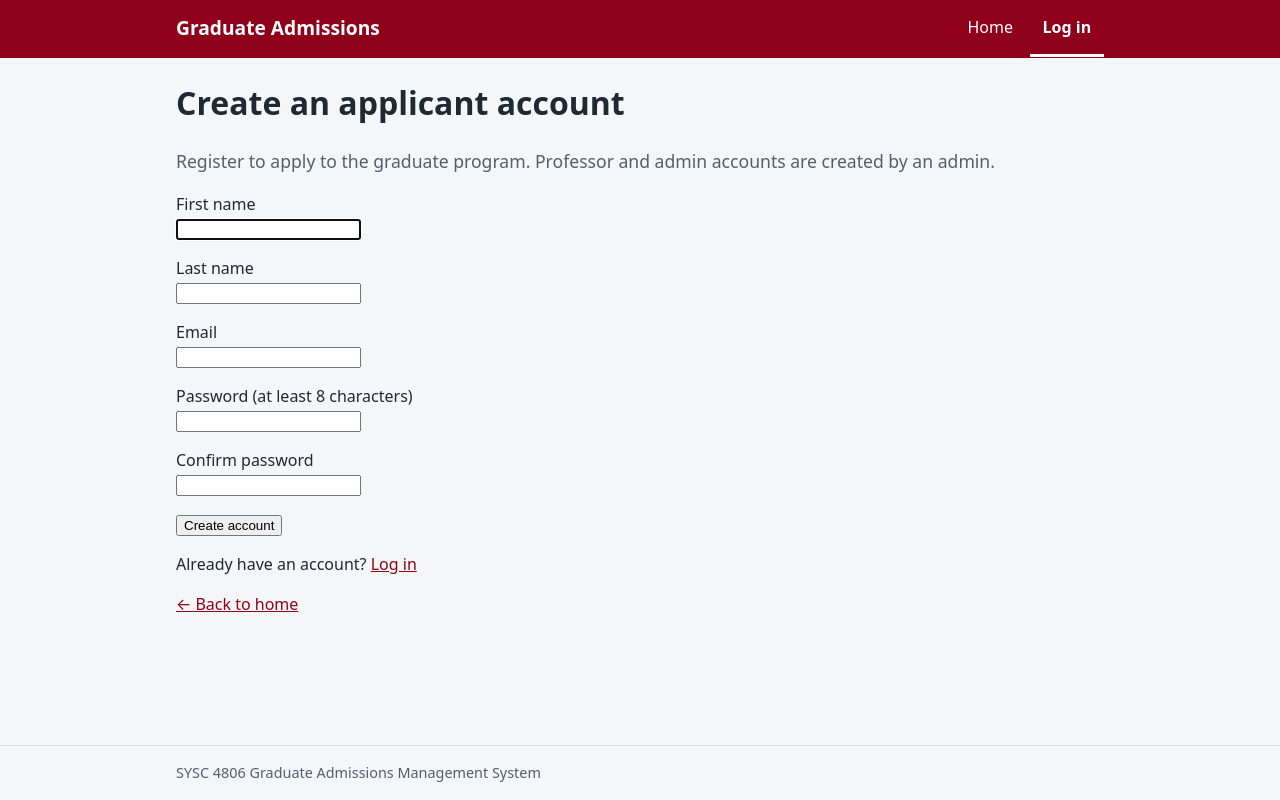
After one commit to sanil04/Graduate-Admissions-Management-System, a Spring Boot app: page /register in a window 1280 px wide. The commit adds this page. Run offline with Spring Boot 4, Linux system fonts and the light colour scheme; some of the project's set-up classes (security, data sources, template engines, error pages and the like) are left out, and stand-ins take their place.

Commit message:
applicant registration page

```diff
--- a/src/main/java/com/sysc4806/gradadmissions/repository/UserRepository.java
+++ b/src/main/java/com/sysc4806/gradadmissions/repository/UserRepository.java
@@ -9,4 +9,8 @@ import com.sysc4806.gradadmissions.model.User;
 public interface UserRepository extends JpaRepository<User, Long> {
 
 	Optional<User> findByEmail(String email);
+
+	Optional<User> findByEmailIgnoreCase(String email);
+
+	boolean existsByEmailIgnoreCase(String email);
 }
--- a/src/main/java/com/sysc4806/gradadmissions/security/AppUserDetailsService.java
+++ b/src/main/java/com/sysc4806/gradadmissions/security/AppUserDetailsService.java
@@ -21,7 +21,10 @@ public class AppUserDetailsService implements UserDetailsService {
 	@Override
 	@Transactional(readOnly = true)
 	public UserDetails loadUserByUsername(String email) {
-		return users.findByEmail(email.trim())
+		String trimmed = email.trim();
+		// Exact match first: older accounts may differ only by case; registration stores lower case.
+		return users.findByEmail(trimmed)
+				.or(() -> users.findByEmailIgnoreCase(trimmed))
 				// Users without a password (created before login existed) cannot log in.
 				.filter(user -> user.getPasswordHash() != null)
 				.map(AppUserDetails::new)
--- /dev/null
+++ b/src/main/java/com/sysc4806/gradadmissions/web/RegistrationController.java
@@ -0,0 +1,49 @@
+package com.sysc4806.gradadmissions.web;
+
+import jakarta.validation.Valid;
+
+import org.springframework.stereotype.Controller;
+import org.springframework.ui.Model;
+import org.springframework.validation.BindingResult;
+import org.springframework.web.bind.annotation.GetMapping;
+import org.springframework.web.bind.annotation.ModelAttribute;
+import org.springframework.web.bind.annotation.PostMapping;
+import org.springframework.web.bind.annotation.RequestMapping;
+
+import com.sysc4806.gradadmissions.service.RegistrationService;
+import com.sysc4806.gradadmissions.web.dto.RegistrationFormDto;
+
+/** Applicant registration. Open to everyone (see SecurityConfig); afterwards the applicant logs in. */
+@Controller
+@RequestMapping("/register")
+public class RegistrationController {
+
+    private final RegistrationService service;
+
+    public RegistrationController(RegistrationService service) {
+        this.service = service;
+    }
+
+    @GetMapping
+    public String showForm(Model model) {
+        model.addAttribute("form", new RegistrationFormDto());
+        return "register";
+    }
+
+    @PostMapping
+    public String register(@Valid @ModelAttribute("form") RegistrationFormDto form, BindingResult result) {
+        if (form.getPassword() != null && !form.getPassword().equals(form.getConfirmPassword())) {
+            result.rejectValue("confirmPassword", "password.mismatch", "Passwords do not match");
+        }
+        if (result.hasErrors()) {
+            return "register";
+        }
+        try {
+            service.register(form);
+        } catch (RegistrationService.EmailTakenException e) {
+            result.rejectValue("email", "email.taken", e.getMessage());
+            return "register";
+        }
+        return "redirect:/login?registered";
+    }
+}
--- a/src/main/resources/templates/index.html
+++ b/src/main/resources/templates/index.html
@@ -12,6 +12,10 @@
             <a class="card" th:href="@{/login}">
                 <h2>Log in</h2>
                 <p>Apply to the graduate program, manage your professor profile, or review applications.</p>
+            </a>
+            <a class="card" th:href="@{/register}">
+                <h2>Create an account</h2>
+                <p>New applicants register here before applying.</p>
             </a>
         </div>
     </th:block>
--- a/src/main/resources/templates/login.html
+++ b/src/main/resources/templates/login.html
@@ -7,6 +7,7 @@
     <h1>Log in</h1>
     <p class="notice" th:if="${param.error}">Wrong email or password.</p>
     <p class="notice" th:if="${param.logout}">You have been logged out.</p>
+    <p class="notice notice-success" role="status" th:if="${param.registered}">Your account was created. Log in to apply.</p>
 
     <!-- th:action adds the hidden CSRF token that Spring Security requires on every POST. -->
     <form class="login-form" th:action="@{/login}" method="post">
@@ -20,6 +21,7 @@
         </p>
         <p><button type="submit">Log in</button></p>
     </form>
+    <p>New applicant? <a th:href="@{/register}">Create an account</a></p>
     <p><a th:href="@{/}">&larr; Back to home</a></p>
 </main>
 <footer th:replace="~{fragments/layout :: footer}"></footer>
--- /dev/null
+++ b/src/main/resources/templates/register.html
@@ -0,0 +1,45 @@
+<!DOCTYPE html>
+<html lang="en" xmlns:th="http://www.thymeleaf.org">
+<head th:replace="~{fragments/layout :: head('Create an account')}"><title>Create an account</title></head>
+<body>
+<header th:replace="~{fragments/layout :: header('login')}"></header>
+<main class="container">
+    <h1>Create an applicant account</h1>
+    <p class="lead">Register to apply to the graduate program. Professor and admin accounts are created by an admin.</p>
+
+    <!-- th:action adds the hidden CSRF token that Spring Security requires on every POST. -->
+    <form th:action="@{/register}" th:object="${form}" method="post">
+        <p>
+            <label for="firstName">First name</label><br>
+            <input id="firstName" type="text" th:field="*{firstName}" autocomplete="given-name" required autofocus>
+            <span th:if="${#fields.hasErrors('firstName')}" th:errors="*{firstName}">Error</span>
+        </p>
+        <p>
+            <label for="lastName">Last name</label><br>
+            <input id="lastName" type="text" th:field="*{lastName}" autocomplete="family-name" required>
+            <span th:if="${#fields.hasErrors('lastName')}" th:errors="*{lastName}">Error</span>
+        </p>
+        <p>
+            <label for="email">Email</label><br>
+            <input id="email" type="email" th:field="*{email}" autocomplete="username" required>
+            <span th:if="${#fields.hasErrors('email')}" th:errors="*{email}">Error</span>
+        </p>
+        <!-- Not th:field: that would send the typed password back in the page after an error. -->
+        <p>
+            <label for="password">Password (at least 8 characters)</label><br>
+            <input id="password" name="password" type="password" autocomplete="new-password" required minlength="8" maxlength="72">
+            <span th:if="${#fields.hasErrors('password')}" th:errors="*{password}">Error</span>
+        </p>
+        <p>
+            <label for="confirmPassword">Confirm password</label><br>
+            <input id="confirmPassword" name="confirmPassword" type="password" autocomplete="new-password" required>
+            <span th:if="${#fields.hasErrors('confirmPassword')}" th:errors="*{confirmPassword}">Error</span>
+        </p>
+        <p><button type="submit">Create account</button></p>
+    </form>
+    <p>Already have an account? <a th:href="@{/login}">Log in</a></p>
+    <p><a th:href="@{/}">&larr; Back to home</a></p>
+</main>
+<footer th:replace="~{fragments/layout :: footer}"></footer>
+</body>
+</html>
```
Also changed, not shown: src/main/java/com/sysc4806/gradadmissions/service/RegistrationService.java (added, +66 -0 lines), src/main/java/com/sysc4806/gradadmissions/web/dto/RegistrationFormDto.java (added, +41 -0 lines), 1 other file.
